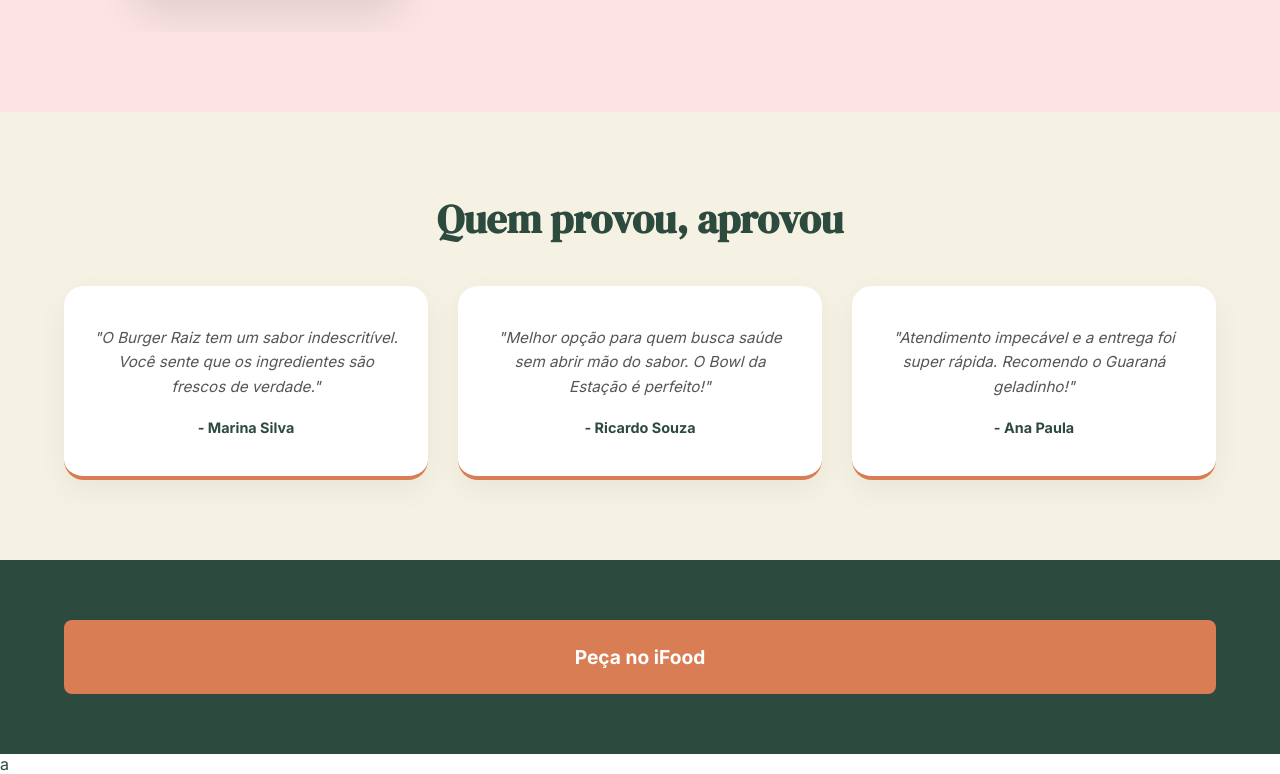
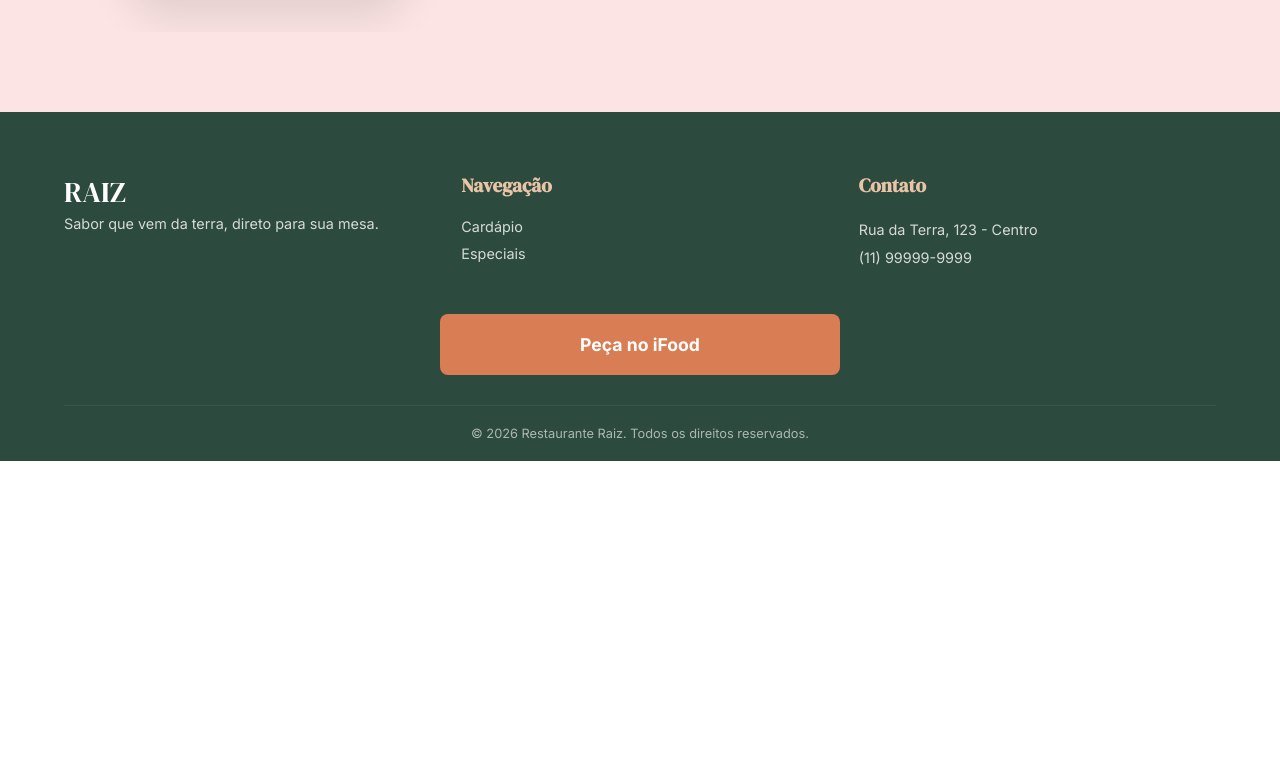
Before and after one commit to Henseva/Raiz, a plain HTML site: page index.html in a window 1280 px wide. Shown: the part 1878-2652 px from the top of the page. After the commit the page ends 2339 px from the top, so only its background shows below. Drawn offline with Linux system fonts and the light colour scheme.

Commit message:
Update index.html

```diff
--- a/index.html
+++ b/index.html
@@ -97,49 +97,62 @@
         .btn-drink { background: var(--terracotta); color: white; border: none; padding: 10px 25px; border-radius: 20px; font-weight: bold; margin-top: 15px; opacity: 0; transition: 0.4s; }
         .slide.active .btn-drink { opacity: 1; }
 
-        /* --- SEÇÃO DE DEPOIMENTOS --- */
-        .testimonials-section {
-            padding: 80px 5%;
-            background-color: var(--cream);
+        /* --- RODAPÉ CONFIGURADO --- */
+        .main-footer {
+            background: var(--dark-green);
+            color: var(--white);
+            padding: 60px 5% 20px;
             text-align: center;
         }
-        .testimonials-section h2 {
+        .footer-container {
+            display: grid;
+            grid-template-columns: repeat(auto-fit, minmax(200px, 1fr));
+            gap: 40px;
+            max-width: 1200px;
+            margin: 0 auto 40px;
+            text-align: left;
+        }
+        .footer-column h4 {
             font-family: 'DM Serif Display', serif;
-            font-size: 2.5rem;
-            margin-bottom: 40px;
-            color: var(--dark-green);
+            font-size: 1.2rem;
+            margin-bottom: 20px;
+            color: var(--soft-peach);
         }
-        .testimonials-grid {
-            display: grid;
-            grid-template-columns: repeat(auto-fit, minmax(280px, 1fr));
-            gap: 30px;
-            max-width: 1200px;
-            margin: 0 auto;
+        .footer-column a {
+            display: block;
+            color: var(--white);
+            text-decoration: none;
+            font-size: 0.9rem;
+            margin-bottom: 10px;
+            opacity: 0.8;
+            transition: 0.3s;
         }
-        .testimonial-card {
-            background: var(--white);
-            padding: 40px 30px;
-            border-radius: 20px;
-            box-shadow: 0 10px 30px rgba(0,0,0,0.05);
-            border-bottom: 4px solid var(--terracotta);
+        .footer-column a:hover { opacity: 1; color: var(--terracotta); }
+        .footer-column p { font-size: 0.9rem; line-height: 1.6; opacity: 0.8; margin-bottom: 5px; }
+
+        .ifood-bar {
+            background: var(--terracotta);
+            padding: 20px;
+            font-weight: bold;
+            font-size: 1.1rem;
+            display: block;
+            text-decoration: none;
+            color: white;
+            border-radius: 8px;
+            max-width: 400px;
+            margin: 0 auto 30px;
+            transition: 0.3s;
         }
-        .testimonial-card p {
-            font-style: italic;
-            line-height: 1.6;
-            margin-bottom: 20px;
-            color: #555;
-            font-size: 0.95rem;
-        }
-        .testimonial-card span {
-            font-weight: bold;
-            color: var(--dark-green);
-            display: block;
-            font-size: 0.9rem;
+        .footer-bottom {
+            border-top: 1px solid rgba(255,255,255,0.1);
+            padding-top: 20px;
+            font-size: 0.8rem;
+            opacity: 0.6;
         }
 
-        /* Rodapé */
-        .main-footer { background: var(--dark-green); padding: 60px 5%; text-align: center; }
-        .ifood-bar { background: var(--terracotta); padding: 25px; font-weight: bold; font-size: 1.2rem; display: block; text-decoration: none; color: white; border-radius: 8px; }
+        @media (max-width: 768px) {
+            .footer-container { text-align: center; }
+        }
     </style>
 </head>
 <body>
@@ -206,26 +219,27 @@
         </div>
     </section>
 
-    <section class="testimonials-section">
-        <h2>Quem provou, aprovou</h2>
-        <div class="testimonials-grid">
-            <div class="testimonial-card">
-                <p>"O Burger Raiz tem um sabor indescritível. Você sente que os ingredientes são frescos de verdade."</p>
-                <span>- Marina Silva</span>
+    <footer class="main-footer">
+        <div class="footer-container">
+            <div class="footer-column">
+                <div class="logo">RAIZ</div>
+                <p>Sabor que vem da terra, direto para sua mesa.</p>
             </div>
-            <div class="testimonial-card">
-                <p>"Melhor opção para quem busca saúde sem abrir mão do sabor. O Bowl da Estação é perfeito!"</p>
-                <span>- Ricardo Souza</span>
+            <div class="footer-column">
+                <h4>Navegação</h4>
+                <a href="#menu">Cardápio</a>
+                <a href="#especiais">Especiais</a>
             </div>
-            <div class="testimonial-card">
-                <p>"Atendimento impecável e a entrega foi super rápida. Recomendo o Guaraná geladinho!"</p>
-                <span>- Ana Paula</span>
+            <div class="footer-column">
+                <h4>Contato</h4>
+                <p>Rua da Terra, 123 - Centro</p>
+                <p>(11) 99999-9999</p>
             </div>
         </div>
-    </section>
-
-    <footer class="main-footer">
         <a href="#" class="ifood-bar">Peça no iFood</a>
+        <div class="footer-bottom">
+            <p>&copy; 2026 Restaurante Raiz. Todos os direitos reservados.</p>
+        </div>
     </footer>
 
     <script>
@@ -238,4 +252,3 @@
     </script>
 </body>
 </html>
-a
```
